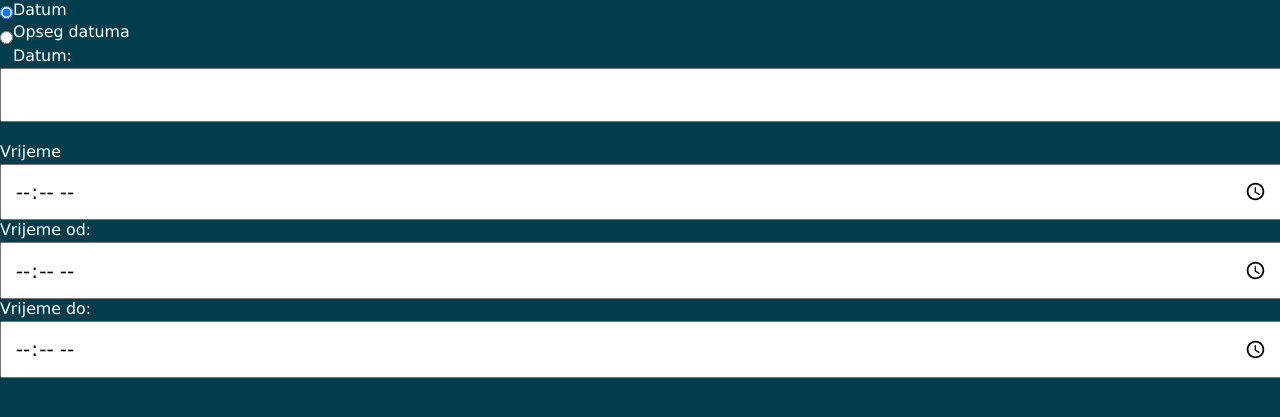
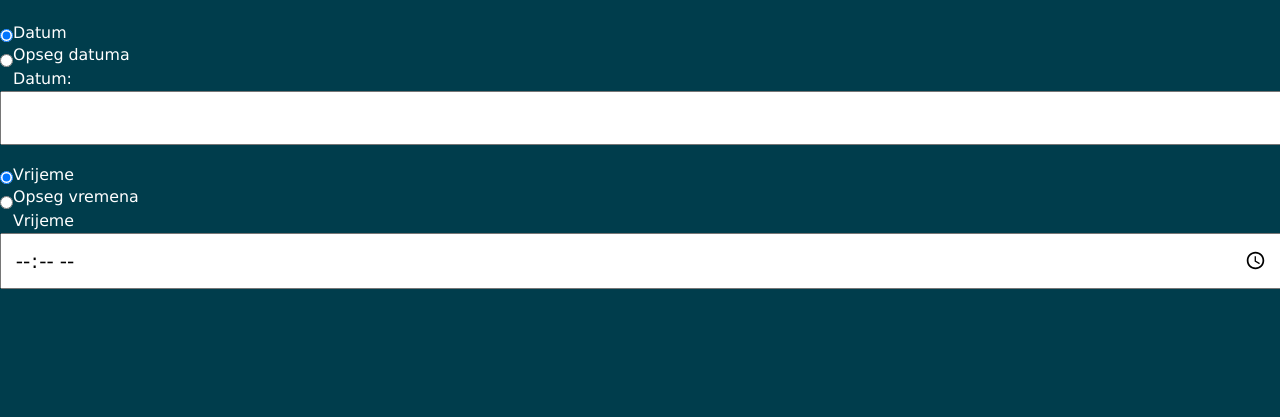
Before and after one commit to dofahkiin/Dvorana, a CakePHP app: the page made by app/View/Elements/izvjestaj.ctp in a window 1280 px wide. Shown: the part 40-457 px from the top of the page. Run offline with PHP 8.4 and a stand-in for CakePHP, Linux system fonts and the light colour scheme; the template is opened without the code that fills it, so the values that code supplies are empty; form fields are guessed from the names that the template uses; some libraries are stand-ins or nearby versions.

Commit message:
Radio dugmadi za biranje vremena i opsega vremena

```diff
--- a/app/View/Elements/izvjestaj.ctp
+++ b/app/View/Elements/izvjestaj.ctp
@@ -15,8 +15,13 @@
 
 </div>
 
-<div class="block">
-    <div>
+<div class="vremena">
+    <div id="radioVrijeme">
+        <input type="radio" id="radioV1" name="radioVrijeme" checked="checked"><label for="radioV1">Vrijeme</label>
+        <input type="radio" id="radioV2" name="radioVrijeme"><label for="radioV2">Opseg vremena</label>
+    </div>
+
+    <div id="vrijeme">
         <?php
         echo $this->Form->input('vrijemeT', array(
             'label' => 'Vrijeme',
@@ -26,6 +31,22 @@
             'empty' => array("")));
         ?>
     </div>
+
+</div>
+
+
+<div id="datumRange">
+    <?php
+    echo $this->Form->input('od', array(
+        'label' => 'Od:',
+        'type' => 'text'));
+    echo $this->Form->input('do', array(
+        'label' => 'Do:',
+        'type' => 'text'));
+    ?>
+</div>
+
+<div id="vrijemeRange">
     <?php
     echo $this->Form->input('vrijemeOd', array(
         'label' => 'Vrijeme od:',
@@ -41,15 +62,3 @@
         'empty' => array("")));
     ?>
 </div>
-
-
-<div id="datumRange">
-    <?php
-    echo $this->Form->input('od', array(
-        'label' => 'Od:',
-        'type' => 'text'));
-    echo $this->Form->input('do', array(
-        'label' => 'Do:',
-        'type' => 'text'));
-    ?>
-</div>
--- a/app/webroot/css/cake.generic.css
+++ b/app/webroot/css/cake.generic.css
@@ -948,15 +948,23 @@
     float: right;
 }
 
-#datumRange {
+.datumi {
+    margin-top: 23px;
+}
+
+#datumRange, #vrijemeRange {
     display: none;
 }
 
-#radio
+#radio, #radioVrijeme
 {
     display: inline;
 }
 
-#datum, #datumRange {
+#datum, #datumRange, #vrijeme, #vrijemeRange {
     margin-top: 5px;
 }
+
+.vremena {
+    margin-top: 20px;
+}
```
Also changed, not shown: app/Controller/TermsController.php (+24 -0 lines), app/webroot/js/search.js (+13 -6 lines).
